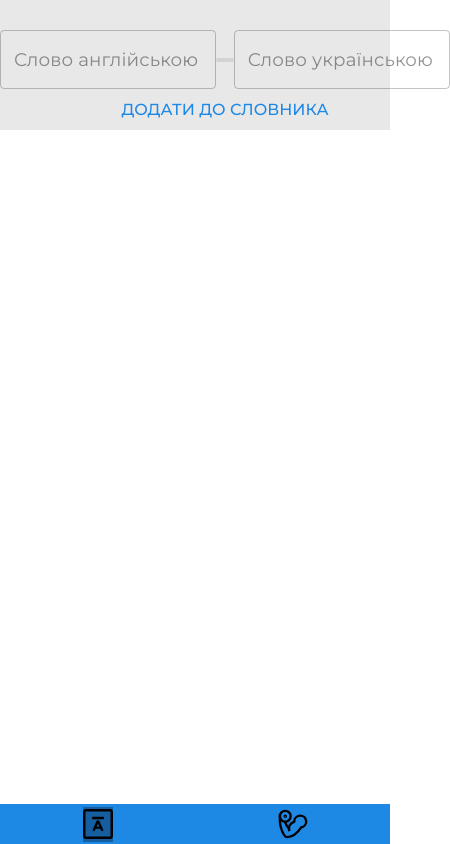
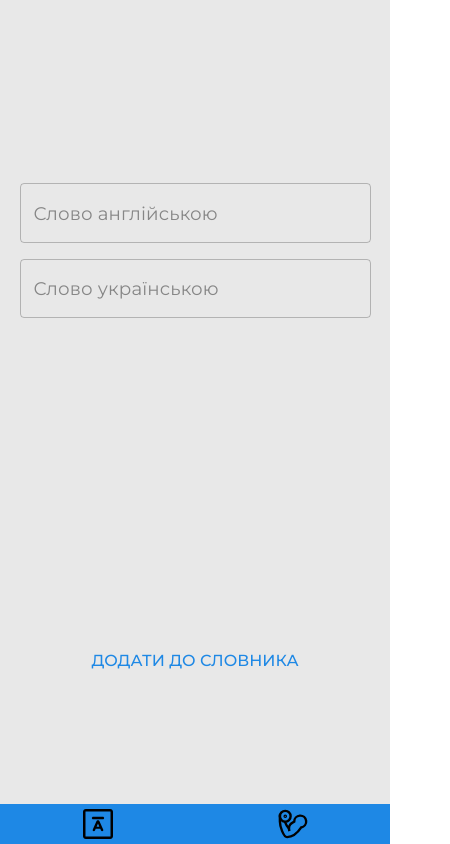
Before and after one commit to AndriiBezpryzvanyi/Dictionary, a React (Create React App) app: page /words in a window 390 px wide. Shown: the whole page, 450 px wide, since content can reach past the window. Built offline with nearby package versions, Linux system fonts and the light colour scheme.

Commit message:
Fix adaptation

```diff
--- a/src/Components/MainSidebar/MainSidebar.tsx
+++ b/src/Components/MainSidebar/MainSidebar.tsx
@@ -20,7 +20,10 @@ const MainSidebar = () => {
         <ButtonMainSidebar
           key={item.title}
           to={item.path}
-          sx={{ backgroundColor: pathname === item.path ? "primary.dark" : "inherit" }}
+          sx={(theme) => ({
+            backgroundColor: pathname === item.path ? "primary.dark" : "inherit",
+            [theme.breakpoints.down("sm")]: { backgroundColor: "inherit" },
+          })}
           className="button"
         >
           {item.icon}
--- a/src/Page/TrainingPage/TrainingPage.tsx
+++ b/src/Page/TrainingPage/TrainingPage.tsx
@@ -57,6 +57,7 @@ const TrainingPage = () => {
               alignItems: "center",
               gap: "7px",
               mt: 3,
+              height: 'calc(100vh - 40px)',
               [theme.breakpoints.down("sm")]: { flexDirection: "column" },
             })}
           >
--- a/src/Page/WordPage/WordPage.tsx
+++ b/src/Page/WordPage/WordPage.tsx
@@ -20,7 +20,7 @@ const AddWordPage = () => {
     addWordToLocalStorage({ ...value, mark: 0 });
     formik.resetForm();
     firstFieldRef.current?.focus();
-    console.log(firstFieldRef.current)
+    console.log(firstFieldRef.current);
   };
 
   const formik = useFormik({
@@ -33,39 +33,59 @@ const AddWordPage = () => {
     <Box width="100%">
       <form onSubmit={formik.handleSubmit}>
         <Box
-          display="flex"
-          flexDirection="column"
-          alignItems="center"
-          justifyContent="space-around"
-          margin="30px auto 0 auto"
-          height="100px"
-          width="450px"
+          sx={(theme) => ({
+            display: "flex",
+            flexDirection: "column",
+            alignItems: "center",
+            justifyContent: "space-around",
+            margin: "30px auto 0 auto",
+            width: "450px",
+            gap: 2,
+            [theme.breakpoints.down("sm")]: {
+              width: "100%",
+              height: 'calc(100vh - 40px)',
+            },
+          })}
         >
-          <Box display="flex" alignItems="center" justifyContent="space-between" width="100%">
+          <Box
+            sx={(theme) => ({
+              display: "flex",
+              alignItems: "center",
+              justifyContent: "space-between",
+              width: "100%",
+              [theme.breakpoints.down("sm")]: {
+                flexDirection: "column",
+                gap: 2,
+              },
+            })}
+          >
             <TextField
               inputRef={firstFieldRef}
               placeholder="Слово англійською"
               name="word"
               value={formik.values.word}
               onChange={formik.handleChange}
-              sx={{ input: { color: "black" } }}
+              sx={(theme) => ({ input: { color: "black" }, [theme.breakpoints.down("sm")]: { width: "90%" } })}
               error={formik.touched.word && Boolean(formik.errors.word)}
               helperText={formik.touched.word && formik.errors.word}
             />
             <Box
-              sx={{
+              sx={(theme) => ({
                 width: "20px",
                 height: "4px",
                 backgroundColor: "lightgrey",
                 borderRadius: "20px",
-              }}
+                [theme.breakpoints.down("sm")]: {
+                  display: "none",
+                },
+              })}
             />
             <TextField
               placeholder="Слово українською"
               name="translate"
               value={formik.values.translate}
               onChange={formik.handleChange}
-              sx={{ input: { color: "black" } }}
+              sx={(theme) => ({ input: { color: "black" }, [theme.breakpoints.down("sm")]: { width: "90%" } })}
               error={formik.touched.translate && Boolean(formik.errors.translate)}
               helperText={formik.touched.translate && formik.errors.translate}
             />
```
